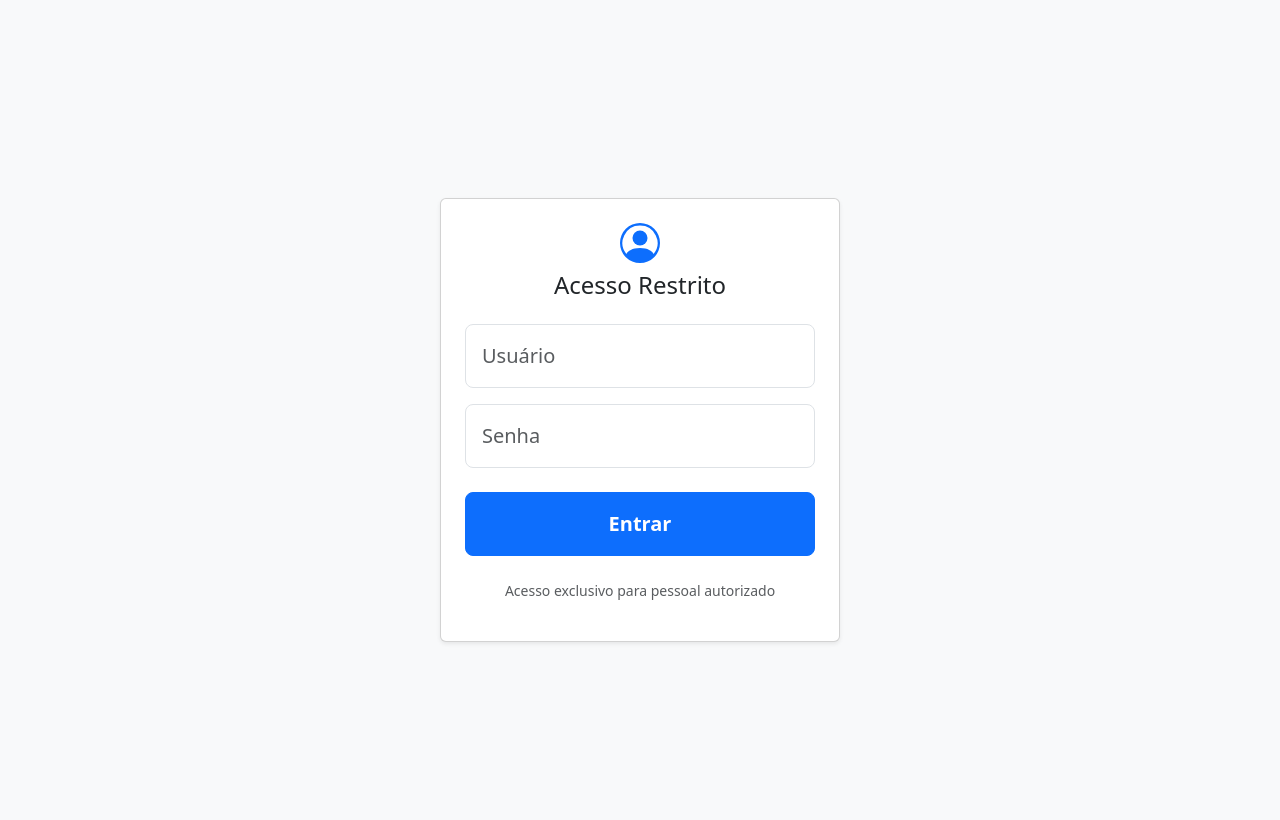
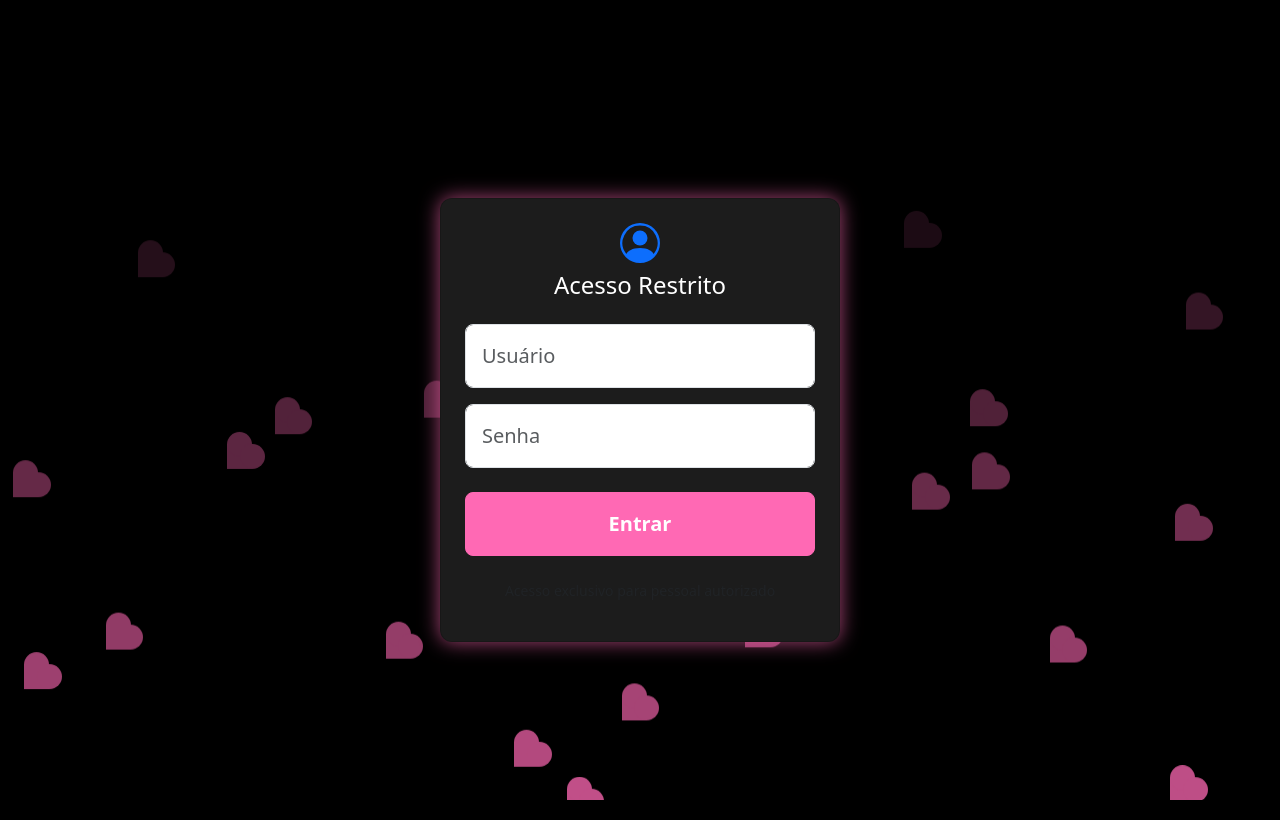
Before and after one commit to ThiagoSenez/luniza, a Django app: page / in a window 1280 px wide. Run offline with Django 5.2, Linux system fonts and the light colour scheme.

Commit message:
coracoes no login

```diff
--- a/accounts/templates/accounts/login.html
+++ b/accounts/templates/accounts/login.html
@@ -1,5 +1,96 @@
 {% extends "accounts/base.html" %}
 {% block content %}
+<style>
+  /* Fundo preto e corpo com overflow escondido horizontalmente */
+  body, html {
+    background-color: #000000 !important;
+    height: 100%;
+    margin: 0;
+    overflow-x: hidden;
+  }
+
+  /* Card escuro para destacar no fundo preto */
+  .card {
+    position: relative; /* para z-index funcionar */
+    z-index: 10; /* card fica acima dos corações */
+    background-color: #1c1c1c !important;
+    color: #fff !important;
+    border-radius: 12px !important;
+    box-shadow: 0 0 20px #ff69b4aa !important;
+  }
+
+  /* Botão primário com cor rosa personalizada */
+  .btn-primary {
+    background-color: #ff69b4 !important;
+    border-color: #ff69b4 !important;
+  }
+  .btn-primary:hover {
+    background-color: #ff4c9a !important;
+    border-color: #ff4c9a !important;
+  }
+
+  /* Inputs com borda arredondada */
+  input {
+    border-radius: 8px !important;
+  }
+
+  /* Corações rosas que sobem */
+
+  .heart {
+  position: fixed;
+  bottom: -50px;
+  width: 25px;
+  height: 25px;
+  background-color: #ff69b4;
+  transform: rotate(45deg); /* rotação fixa */
+  animation: rise 6s linear infinite;
+  opacity: 0.8;
+  z-index: 1;
+}
+
+  .heart::before,
+  .heart::after {
+    content: "";
+    position: absolute;
+    width: 25px;
+    height: 25px;
+    background-color: #ff69b4;
+    border-radius: 50%;
+  }
+  .heart::before {
+    top: -12.5px;
+    left: 0;
+  }
+  .heart::after {
+    left: 12.5px;
+    top: 0;
+  }
+
+  /* Animação só vertical, sem movimento horizontal */
+ @keyframes rise {
+  0% {
+    transform: translateY(0);
+    opacity: 0.8;
+  }
+  100% {
+    transform: translateY(-700px);
+    opacity: 0;
+  }
+}
+
+
+  /* Ajuste para telas pequenas (iPhone 15 Plus) */
+  @media (max-width: 430px) {
+    .card {
+      border: none !important;
+      box-shadow: none !important;
+    }
+    body {
+      background-color: #000 !important;
+    }
+  }
+</style>
+
 <div class="container d-flex justify-content-center align-items-center vh-100">
   <div class="card shadow-sm" style="width: 100%; max-width: 400px;">
     <div class="card-body p-4">
@@ -61,21 +152,17 @@
   </div>
 </div>
 
-<style>
-  /* Otimizações específicas para iPhone 15 Plus */
-  @media (max-width: 430px) {
-    .card {
-      border: none !important;
-      box-shadow: none !important;
-    }
-    body {
-      background-color: #f8f9fa;
-    }
+<!-- Script para gerar corações subindo na vertical atrás do card -->
+<script>
+  const numHearts = 25;
+  for (let i = 0; i < numHearts; i++) {
+    const heart = document.createElement('div');
+    heart.classList.add('heart');
+    heart.style.left = Math.random() * (window.innerWidth - 30) + 'px'; // evitar que fique colado na borda
+    heart.style.animationDuration = (4 + Math.random() * 4) + 's';
+    heart.style.animationDelay = (Math.random() * 6) + 's';
+    document.body.appendChild(heart);
   }
+</script>
 
-  /* Melhora a experiência de digitação */
-  input {
-    border-radius: 8px !important;
-  }
-</style>
 {% endblock %}
```
